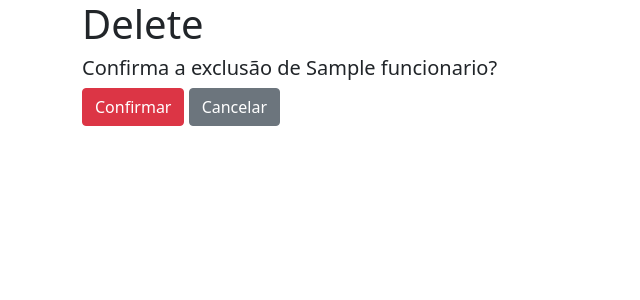
After one commit to thiagocmelods/gestao_rh, a Django app: page /funcionarios/delete/1 in a window 1280 px wide. The commit adds this page. Shown: the top 300 px of the page, without its empty margins (0-640 px from the left). Run offline with Django 4.2, Linux system fonts and the light colour scheme; tables that the repository leaves empty hold one stand-in row (values such as "Sample post").

Commit message:
CRUD Empresas e Funcionarios

```diff
--- a/documentos/models.py
+++ b/documentos/models.py
@@ -2,7 +2,7 @@ from django.db import models
 from funcionarios.models import Funcionario
 
 class Documento(models.Model):
-    descricao = models.CharField(max_length=100, help_text='Descrição do documento')
+    descricao = models.CharField(max_length=100)
     proprietario = models.ForeignKey(Funcionario, on_delete=models.SET_NULL, null=True, blank=True)
 
     def __str__(self):
--- a/funcionarios/models.py
+++ b/funcionarios/models.py
@@ -1,5 +1,6 @@
 from django.db import models
 from django.contrib.auth.models import User
+from django.urls import reverse
 from departamentos.models import Departamento
 from empresas.models import Empresa
 
@@ -11,3 +12,6 @@ class Funcionario(models.Model):
 
     def __str__(self):
         return self.nome
+
+    def get_absolute_url(self):
+        return reverse('list_funcionarios')
--- a/funcionarios/urls.py
+++ b/funcionarios/urls.py
@@ -3,5 +3,10 @@ from . import views
 
 
 urlpatterns = [
-    path('', views.home),
+    path('', views.FuncionariosList.as_view(), name='list_funcionarios'),
+    path('editar/<int:pk>', views.FuncionarioEdit.as_view(), name='update_funcionario'),
+    path('delete/<int:pk>', views.FuncionarioDelete.as_view(), name='delete_funcionario'),
+    path('add/', views.FuncionarioCreate.as_view(), name='create_funcionario'),
+
+
 ]
--- a/funcionarios/views.py
+++ b/funcionarios/views.py
@@ -1,5 +1,43 @@
 from django.shortcuts import render, HttpResponse
+from django.urls import reverse_lazy
+from django.views.generic import ListView, UpdateView, DeleteView, CreateView
+from .models import Funcionario
+from django.contrib.auth.models import User
 
 
-def home(request):
-    return HttpResponse('Funcionários')
+class FuncionariosList(ListView):
+    model = Funcionario
+
+    def get_queryset(self):
+        empresa_logada = self.request.user.funcionario.empresa
+        return Funcionario.objects.filter(empresa=empresa_logada)
+
+
+class FuncionarioEdit(UpdateView):
+    model = Funcionario
+    fields = ['nome','departamentos']
+    extra_context = {'operacao':'Edit'}
+
+
+class FuncionarioDelete(DeleteView):
+    model = Funcionario
+    success_url = reverse_lazy('list_funcionarios')
+
+
+class FuncionarioCreate(CreateView):
+    model = Funcionario
+    fields = ['nome','departamentos']
+    extra_context = {'operacao':'Insert'}
+
+    def form_valid(self, form):
+        funcionario = form.save(commit=False)
+        funcionario.empresa = self.request.user.funcionario.empresa
+        username = ''
+        if len(funcionario.nome.split(' ')) > 1:
+            username = funcionario.nome.split(' ')[0] + funcionario.nome.split(' ')[1]
+        else:
+            username = funcionario.nome.split(' ')[0]
+        funcionario.user = User.objects.create(username=username)
+        funcionario.save()
+        print(funcionario)
+        return super(FuncionarioCreate, self).form_valid(form)
--- a/templates/base.html
+++ b/templates/base.html
@@ -7,6 +7,7 @@
     <meta http-equiv="X-UA-Compatible" content="IE=edge">
     <meta name="viewport" content="width=device-width, initial-scale=1.0">
     <link rel="stylesheet" href="https://cdn.jsdelivr.net/npm/bootstrap@5.0.2/dist/css/bootstrap.min.css" rel="stylesheet" integrity="sha384-EVSTQN3/azprG1Anm3QDgpJLIm9Nao0Yz1ztcQTwFspd3yD65VohhpuuCOmLASjC" crossorigin="anonymous">
+    <link rel="stylesheet" href="https://cdn.jsdelivr.net/npm/bootstrap-icons@1.10.2/font/bootstrap-icons.css" integrity="sha384-b6lVK+yci+bfDmaY1u0zE8YYJt0TZxLEAFyYSLHId4xoVvsrQu3INevFKo+Xir8e" crossorigin="anonymous">
     <title>{% block title %} {% endblock title %}</title>
 </head>
 <body>
--- a/templates/core/index.html
+++ b/templates/core/index.html
@@ -4,7 +4,10 @@
 
 {% block main %}
 <div class="row">
-    <div class="col-sm">Olá, {{ usuario.funcionario.nome }}!</div>
+    <div class="col-sm">
+        Olá, {{ usuario.funcionario.nome }}!
+        <a href="{% url 'list_funcionarios' %}">Gerenciar Funcionários</a>
+    </div>
     <div class="col-sm">
         {% if usuario.funcionario.empresa %}
             <a href="{% url 'edit-empresa' usuario.funcionario.empresa.id %}">Editar Empresa</a>
--- /dev/null
+++ b/templates/funcionarios/funcionario_confirm_delete.html
@@ -0,0 +1,15 @@
+{% extends 'base.html' %}
+
+
+{% block main %}
+
+    <h1>Delete</h1>
+    <form action="" method="post">
+        {% csrf_token %}
+        <h5>Confirma a exclusão de {{ object }}?</h3>
+        {{ form.as_p}}
+        <input type="submit" value="Confirmar" class="btn btn-danger">
+        <a href="{% url 'list_funcionarios' %}" class="btn btn-secondary">Cancelar</a>
+    </form>
+
+{% endblock %}
```
Also changed, not shown: templates/funcionarios/funcionario_form.html (added, +13 -0 lines), templates/funcionarios/funcionario_list.html (added, +14 -0 lines), empresas/views.py (line endings or trailing spaces).
